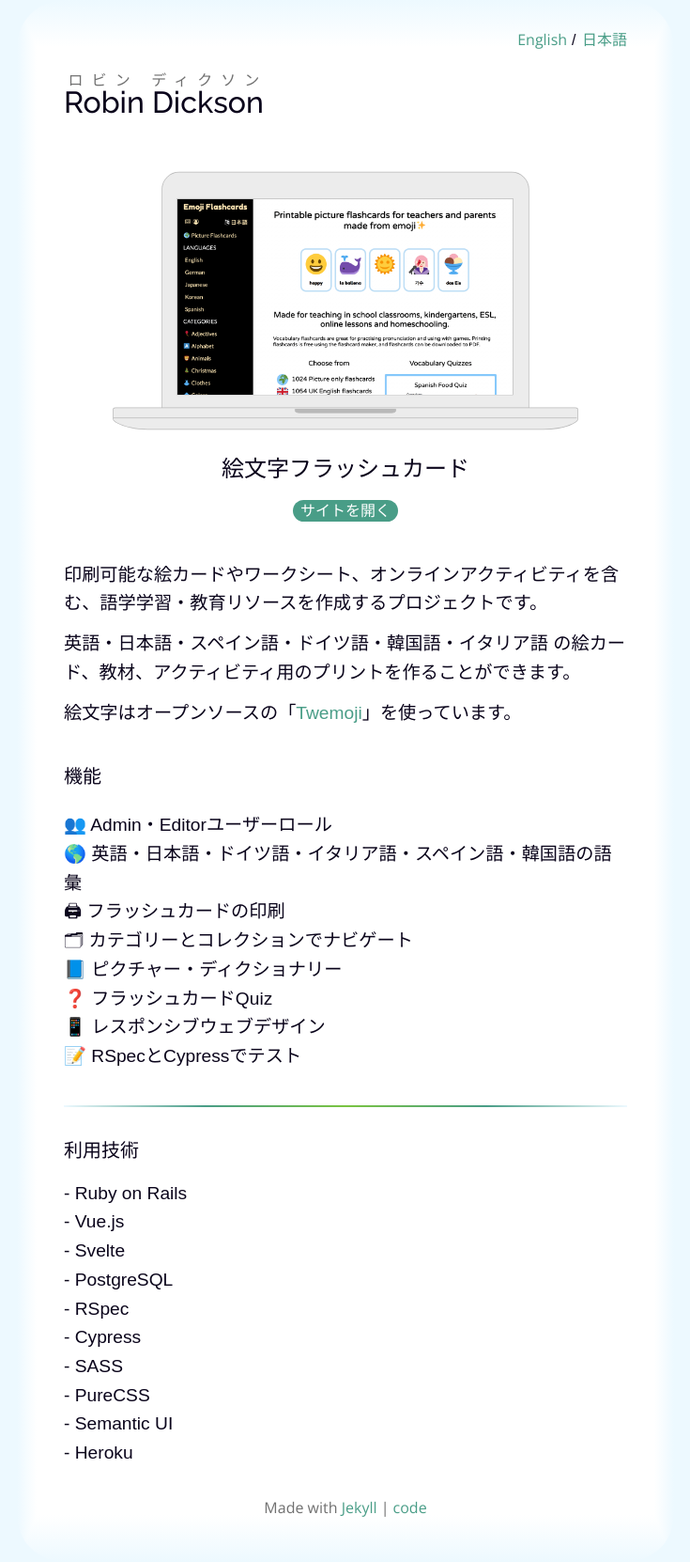
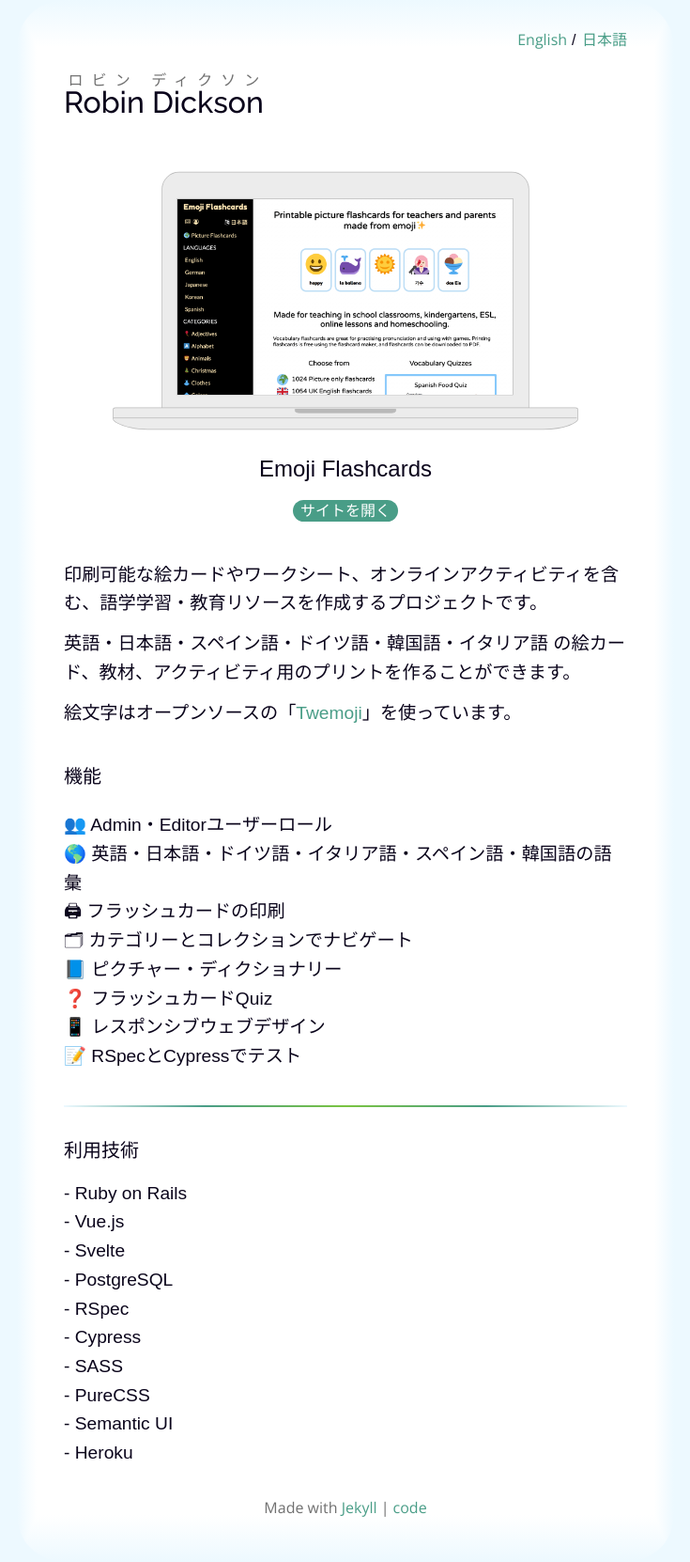
Before and after one commit to rbndickson/rbndickson.github.io, a Jekyll site: the page built from _projects/ja-emoji-flashcards.markdown, in a window 1280 px wide. Shown: the whole page at 94% size, without its empty margins (272-1007 px from the left). Built offline with Jekyll 4.4.1, drawn with Linux system fonts in a browser that asks for light colours.

Commit message:
feat: Update project name
Use the English name on the Japanese page, as that is the name
used on the Japanese version of the website

```diff
--- a/_projects/ja-emoji-flashcards.markdown
+++ b/_projects/ja-emoji-flashcards.markdown
@@ -1,7 +1,7 @@
 ---
 layout: project
 lang: ja
-title: 絵文字フラッシュカード
+title: Emoji Flashcards
 slug: ja-emoji-flashcards
 img: emoji-flashcards
 demo: https://emojiflashcards.com
```
